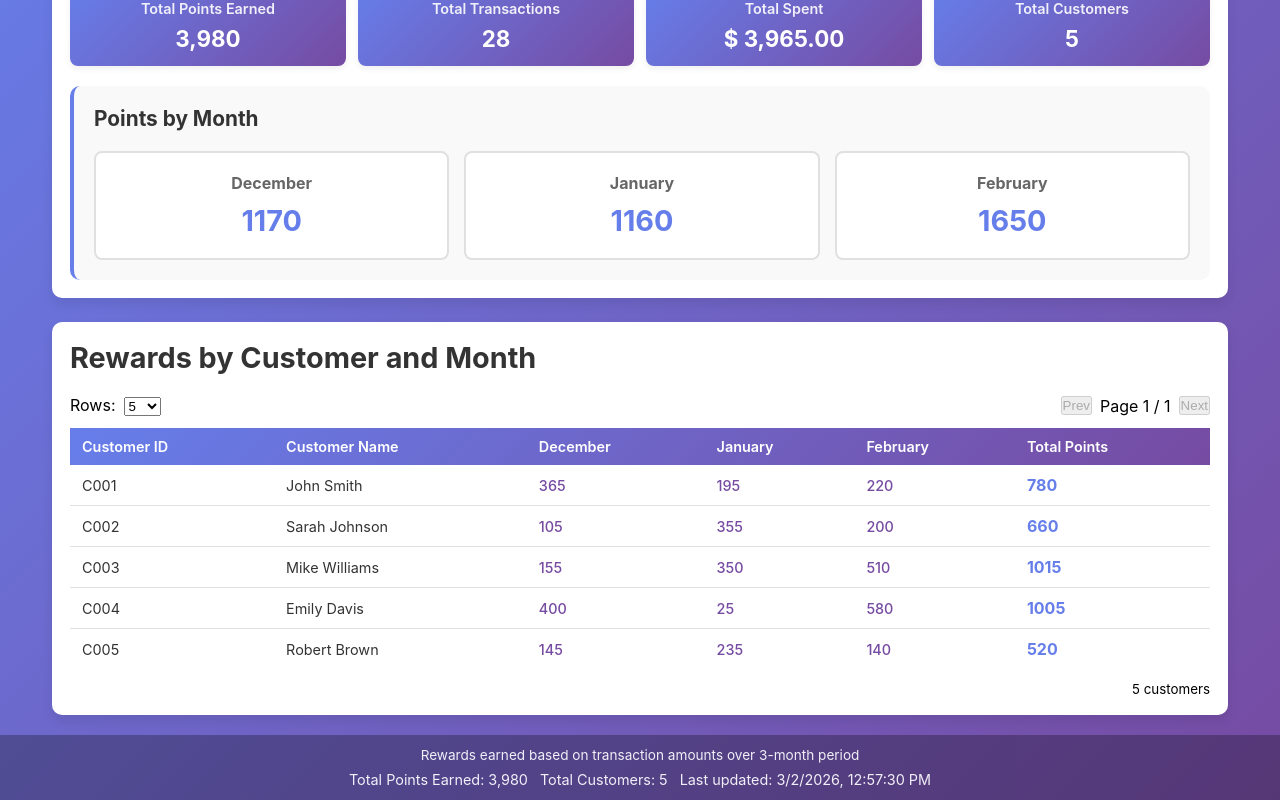
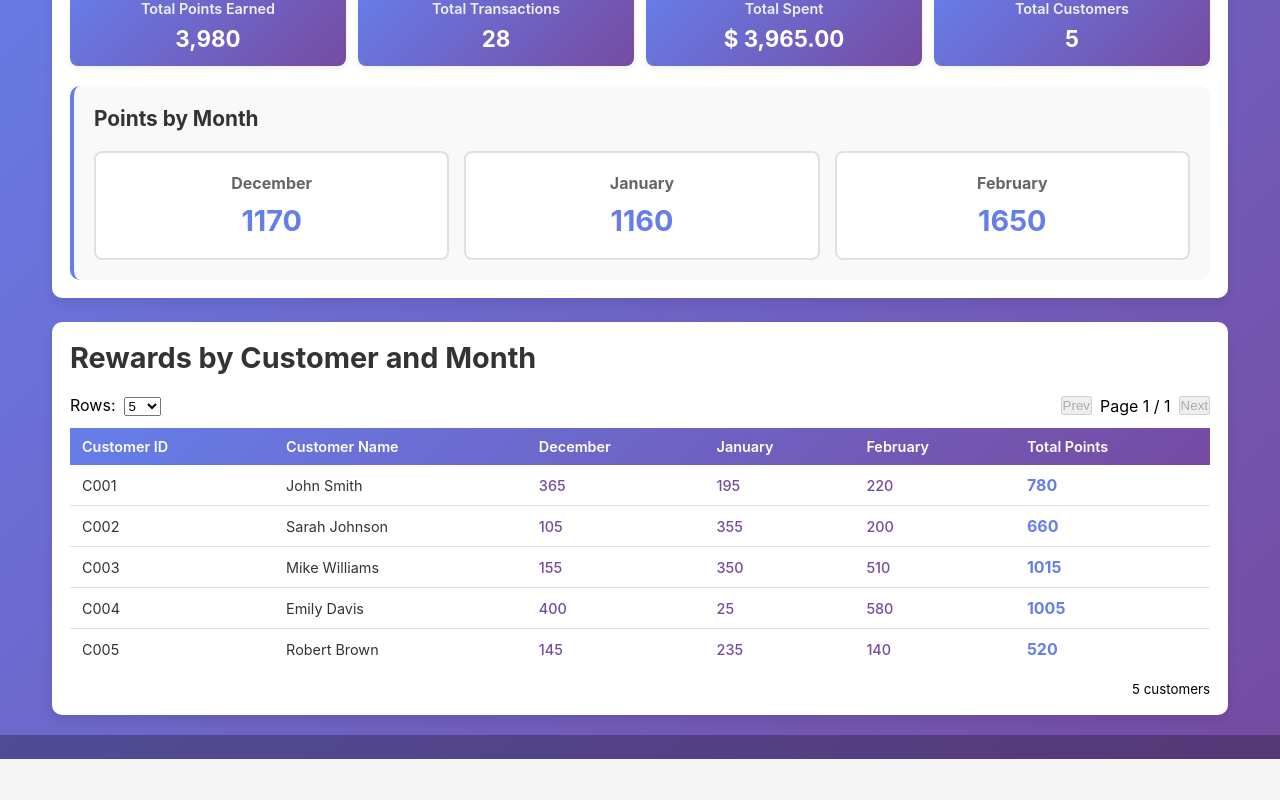
Before and after one commit to chitranjan17/customer-reward-points-react, a React (Create React App) app: page / in a window 1280 px wide. Shown: the part 199-999 px from the top of the page. After the commit the page ends 958 px from the top, so only its background shows below. Built offline with nearby package versions, Linux system fonts and the light colour scheme.

Commit message:
chore: simplify Footer component to generic description & copyright

```diff
--- a/src/components/Footer.js
+++ b/src/components/Footer.js
@@ -1,32 +1,16 @@
 import React from "react";
-import { LABELS } from "../constants";
 
-const Footer = ({ summary, lastUpdated }) => {
-  const totalPoints = summary ? summary.totalPoints.toLocaleString() : null;
-  const totalCustomers = summary
-    ? Object.keys(summary.customerPoints).length
-    : null;
-
+// simple footer showing a description and copyright line
+const Footer = ({ description = "", copyright = "" }) => {
+  const year = new Date().getFullYear();
   return (
     <footer className="app-footer">
-      <p>{LABELS.FOOTER_NOTE}</p>
-      <div className="footer-meta" style={{ marginTop: 8, fontSize: "0.9rem" }}>
-        {summary && (
-          <span>
-            {LABELS.REWARDS_SUMMARY.TOTAL_POINTS}: {totalPoints}
-          </span>
-        )}
-        {summary && (
-          <span style={{ marginLeft: 12 }}>
-            {LABELS.REWARDS_SUMMARY.TOTAL_CUSTOMERS}: {totalCustomers}
-          </span>
-        )}
-        {lastUpdated && (
-          <span style={{ marginLeft: 12 }}>
-            Last updated: {new Date(lastUpdated).toLocaleString()}
-          </span>
-        )}
-      </div>
+      {description && <p>{description}</p>}
+      {copyright && (
+        <p style={{ marginTop: 8, fontSize: "0.9rem" }}>
+          &copy; {year} {copyright}
+        </p>
+      )}
     </footer>
   );
 };
```
